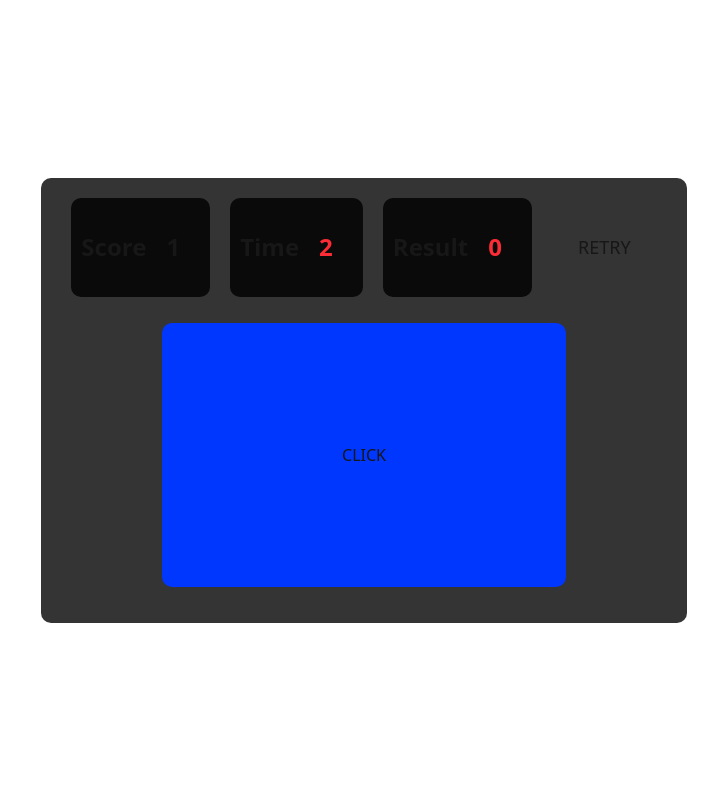
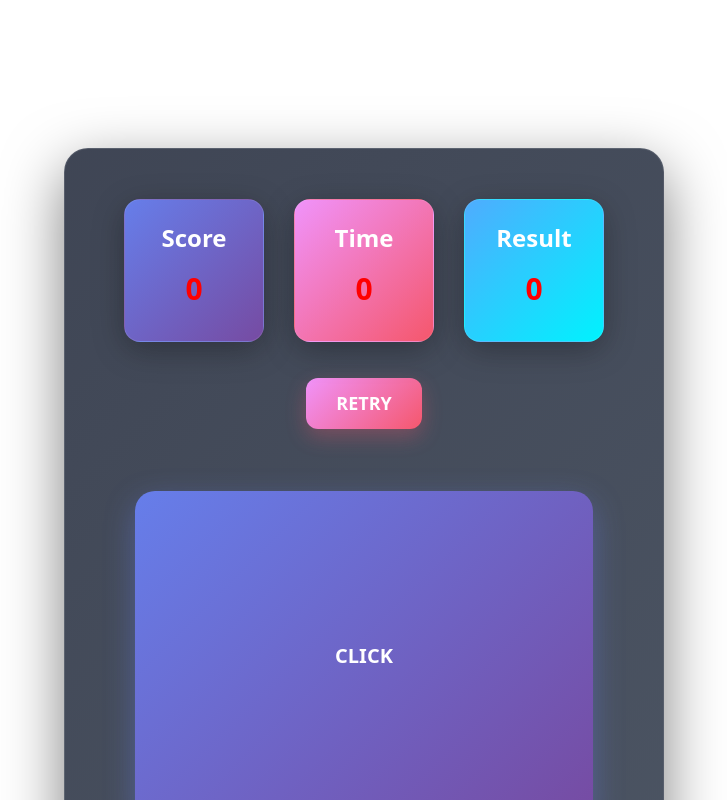
Before and after one commit to ismet0950/CPS-TEST-APP, a Next.js app: page / in a window 1280 px wide. Both pictures are taken after a click on the button "RETRY". Shown: the top 800 px of the page, without its empty margins (276-1003 px from the left). Built offline with nearby package versions, Linux system fonts and the light colour scheme.

Commit message:
CPS-TEST v2.0.0

```diff
--- a/src/app/components/Button.tsx
+++ b/src/app/components/Button.tsx
@@ -7,6 +7,7 @@ const Button = () => {
     const [time, setTime] = useState(0);
     const [isRunning, setIsRunning] = useState(false);
     const [result, setResult] = useState(0);
+    const [gameOver, setGameOver] = useState(false);
 
     useEffect(() => {
 
@@ -28,7 +29,7 @@ const Button = () => {
         const score = buttonValue;
         setResult(score);
         console.log("Final Score:", score);
-
+        setGameOver(false);
         setIsRunning(false);
         setTime(0);
         setButtonValue(0);
@@ -37,18 +38,16 @@ const Button = () => {
     return (
         <div className='main-container'>
             <div className="data-label">
-                <div className="score-panel"><span>Score</span><span className='m-5 text-white-500'>{buttonValue}</span></div>
-                <div className="time-panel"><span>Time</span><span className='m-5 text-red-500'>{time}</span></div>
-                <div className="result-panel"><span>Result</span><span className='m-5 text-red-500'>{result}</span></div>
+                <div className="score-panel"><span>Score</span><span className='score-value m-5 text-white-500'>{buttonValue}</span></div>
+                <div className="time-panel"><span>Time</span><span className='score-value m-5 text-red-500'>{time}</span></div>
+                <div className="result-panel"><span>Result</span><span className='score-value m-5 text-red-500'>{result}</span></div>
                 <button
-                    onClick={() => {
-                        setButtonValue(buttonValue + 1);
-                        setIsRunning(true)
-                    }}
+                    onClick={() => setGameOver(true)}
                     className="m-4 p-5 retry-button border-none"
                 >RETRY</button>
             </div>
-            <div className="button-section">
+            {
+                gameOver && <div className="button-section">
                     <button
                         onClick={() => {
                             setButtonValue(buttonValue + 1);
@@ -57,6 +56,7 @@ const Button = () => {
                         className="m-4 p-5 score-button border-none"
                     >CLICK</button>
                 </div>
+            }
         </div >
     );
 };
--- a/src/app/globals.css
+++ b/src/app/globals.css
@@ -3,69 +3,87 @@
 :root {
   --background: #ffffff;
   --foreground: #171717;
-  /* --foreground: #d09595; */
+  --primary: #6366f1;
+  --primary-dark: #4f46e5;
+  --secondary: #ec4899;
+  --accent: #06b6d4;
 }
 
 @media (prefers-color-scheme: dark) {
   :root {
     --background: #0a0a0a;
-    /* --background: #983333; */
     --foreground: #ededed;
   }
 }
 
 body {
-  background: var(--background);
+  background: linear-gradient(135deg, #0f172a 0%, #1e293b 50%, #0f172a 100%);
   color: var(--foreground);
-  font-family: Arial, Helvetica, sans-serif;
-  background-color: #343434 !important;
+  font-family: 'Segoe UI', Tahoma, Geneva, Verdana, sans-serif;
+  background-color: #0f172a !important;
+  min-height: 100vh;
 }
 
 main {
   align-items: center;
 }
 
-.score-panel {
+.score-panel,
+.result-panel,
+.time-panel {
   font-size: 24px;
-  font-weight: bold;
-  margin-bottom: 20px;
-  background: #0a0a0a;
-  border-radius: 10px;
+  font-weight: 600;
   display: flex;
+  flex-direction: column;
   justify-content: center;
   align-items: center;
-  padding: 10px;
-  margin: 0 10px !important;
+  padding: 20px 25px;
+  margin: 10px !important;
+  border-radius: 16px;
+  transition: all 0.3s ease;
+  box-shadow: 0 8px 32px rgba(0, 0, 0, 0.3);
+  backdrop-filter: blur(10px);
+  border: 1px solid rgba(255, 255, 255, 0.1);
+  min-width: 140px;
+}
+
+.score-panel {
+  background: linear-gradient(135deg, #667eea 0%, #764ba2 100%);
+  color: #ffffff;
+}
+
+.score-panel:hover {
+  transform: translateY(-5px);
+  box-shadow: 0 12px 40px rgba(102, 126, 234, 0.4);
+}
+
+.time-panel {
+  background: linear-gradient(135deg, #f093fb 0%, #f5576c 100%);
+  color: #ffffff;
+}
+
+.time-panel:hover {
+  transform: translateY(-5px);
+  box-shadow: 0 12px 40px rgba(245, 87, 108, 0.4);
 }
 
 .result-panel {
-  font-size: 24px;
-  font-weight: bold;
-  margin-bottom: 20px;
-  background: #0a0a0a;
-  border-radius: 10px;
-  display: flex;
-  justify-content: center;
-  align-items: center;
-  padding: 10px;
-  margin: 0 10px !important;
+  background: linear-gradient(135deg, #4facfe 0%, #00f2fe 100%);
+  color: #ffffff;
 }
 
-.time-panel {
-  font-size: 24px;
-  font-weight: bold;
-  margin-bottom: 20px;
-  background: #0a0a0a;
-  border-radius: 10px;
-  display: flex;
-  justify-content: center;
-  align-items: center;
-  padding: 10px;
-  margin: 0 10px !important;
+.result-panel:hover {
+  transform: translateY(-5px);
+  box-shadow: 0 12px 40px rgba(79, 172, 254, 0.4);
 }
 
 h1 {
-  font-size: 30px;
+  font-size: 36px;
+  font-weight: 700;
+  background: linear-gradient(135deg, #667eea 0%, #764ba2 100%);
+  -webkit-background-clip: text;
+  -webkit-text-fill-color: transparent;
+  background-clip: text;
 }
 
 .main-container {
@@ -73,31 +91,97 @@ h1 {
   justify-content: center;
   align-items: center;
   flex-direction: column;
-  background-color: #343434 !important;
-  padding: 20px;
-  border-radius: 10px !important;
+  background: linear-gradient(135deg, rgba(15, 23, 42, 0.8), rgba(30, 41, 59, 0.8));
+  padding: 40px;
+  border-radius: 24px;
+  border: 1px solid rgba(255, 255, 255, 0.1);
+  backdrop-filter: blur(5px);
+  box-shadow: 0 20px 60px rgba(0, 0, 0, 0.5);
+  margin: 20px;
 }
 
 .data-label {
   font-size: 18px;
-  margin-bottom: 10px;
+  margin-bottom: 30px;
   display: flex;
+  gap: 10px;
+  flex-wrap: wrap;
+  justify-content: center;
 }
 
 .score-button {
-  border-radius: 10px;
-  padding: 120px 180px;
-  background: #0037ff;
+  border-radius: 20px;
+  padding: 150px 200px;
+  background: linear-gradient(135deg, #667eea 0%, #764ba2 100%);
   cursor: pointer;
-  &:hover {
-    background-color: #0037ff9d;
+  color: white;
+  font-weight: 700;
+  font-size: 20px;
+  border: none;
+  transition: all 0.3s ease;
+  box-shadow: 0 10px 30px rgba(102, 126, 234, 0.4);
+  position: relative;
+  overflow: hidden;
+}
+
+.score-value {
+  font-size: 30px !important;
+  margin: 10px !important;
+  font-weight: bold !important;
+  color: white !important;
+  &:nth-child(2) {
+    color: red !important;
+  }
+}
+
+.score-button:hover {
+  transform: translateY(-3px);
+  box-shadow: 0 15px 40px rgba(102, 126, 234, 0.6);
+  background: linear-gradient(135deg, #764ba2 0%, #667eea 100%);
+}
+
+.score-button:active {
+  transform: translateY(-1px);
+}
+
+.button-section {
+  display: flex;
+  justify-content: center;
+  align-items: center;
+  animation: slideUp 0.3s ease;
+  width: 100%;
+}
+
+@keyframes slideUp {
+  from {
+    opacity: 0;
+    transform: translateY(20px);
+  }
+  to {
+    opacity: 1;
+    transform: translateY(0);
   }
 }
 
 .retry-button {
-  &:hover {
-    text-decoration: underline;
-    cursor: pointer;
-    color: green !important;
-  }
+  background: linear-gradient(135deg, #f093fb 0%, #f5576c 100%);
+  color: white !important;
+  padding: 12px 30px;
+  border-radius: 12px;
+  font-weight: 600;
+  transition: all 0.3s ease;
+  border: none;
+  cursor: pointer;
+  box-shadow: 0 8px 20px rgba(245, 87, 108, 0.3);
 }
+
+.retry-button:hover {
+  transform: translateY(-3px) !important;
+  box-shadow: 0 12px 30px rgba(245, 87, 108, 0.5) !important;
+  text-decoration: none;
+  color: white !important;
+}
+
+.retry-button:active {
+  transform: translateY(-1px);
+}
```
Lines whose indentation alone changed are shown as unchanged.
